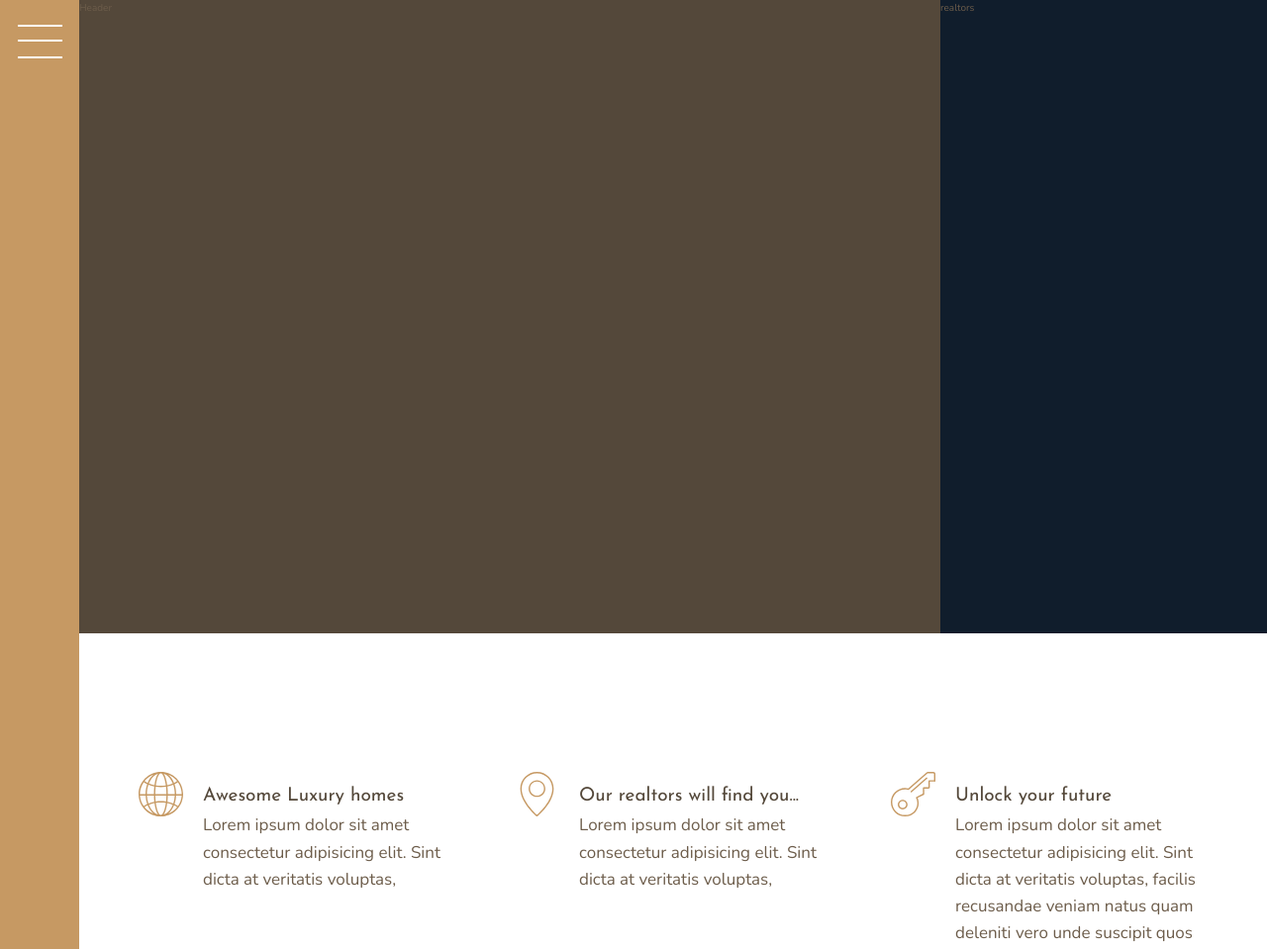
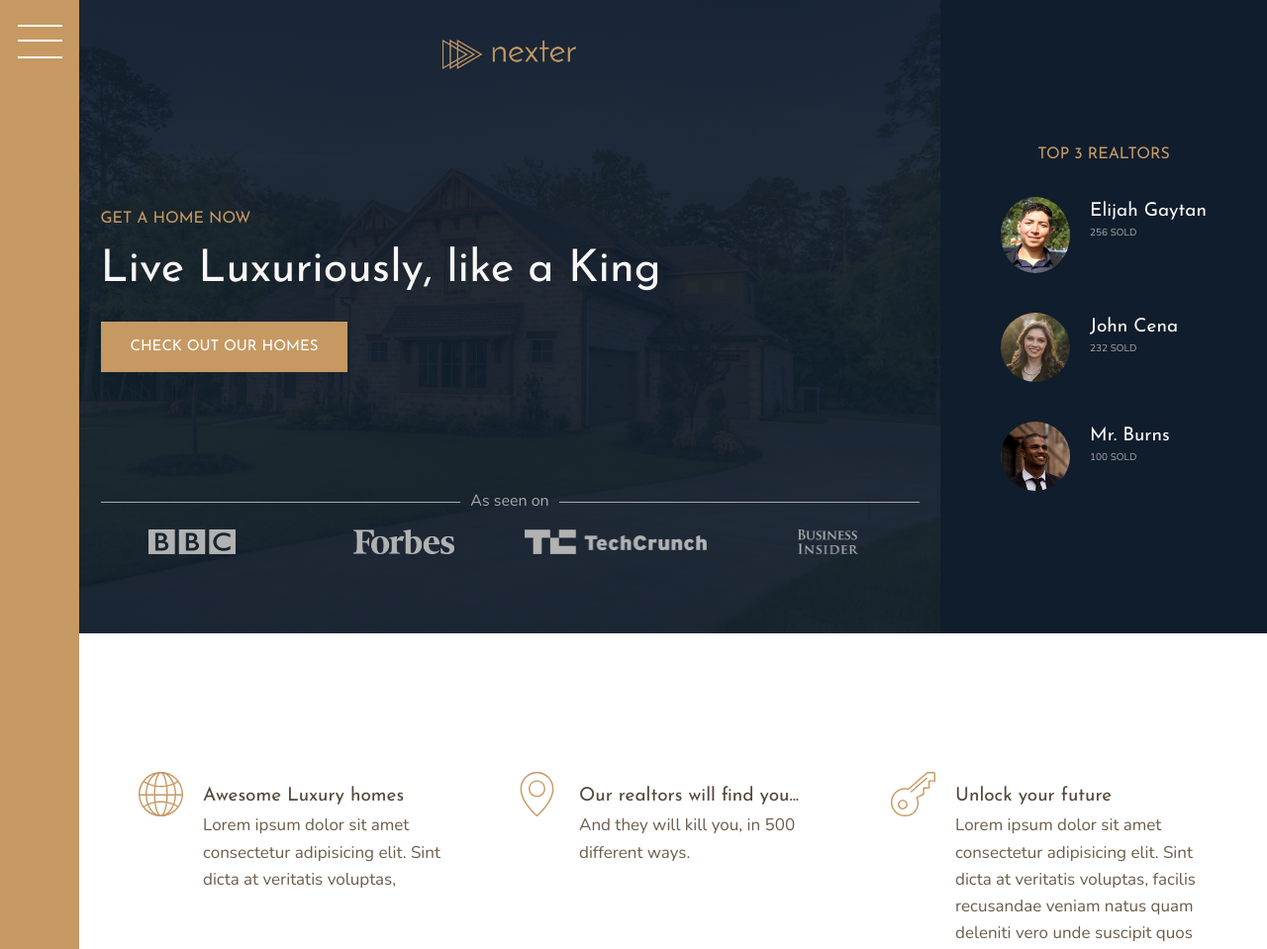
Before and after one commit to chaleay/Grid-Gallery, a website: page index.html in a window 1280 px wide. Shown: the top 959 px of the page at 99% size. Drawn offline with nearby package versions, Linux system fonts and the light colour scheme.

Commit message:
finished desktop version

```diff
--- a/index.html
+++ b/index.html
@@ -19,8 +19,39 @@
       <button class="nav-btn"></button>
     </div>
 
-    <header class="header">Header</header>
-    <div class="realtors">realtors</div>
+    <header class="header">
+      <img src="img/logo.png" alt="A logo" class="header__logo" />
+      <h3 class="heading-3">Get a Home Now</h3>
+      <h1 class="heading-1">Live Luxuriously, like a King</h1>
+      <button class="btn header__btn">Check out our homes</button>
+      <div class="header__seenon-text">As seen on</div>
+      <div class="header__seenon-logo">
+        <img src="img/logo-bbc.png" alt="logo-bbc" />
+        <img src="img/logo-forbes.png" alt="forbes" />
+        <img src="img/logo-techcrunch.png" alt="techcrunch" />
+        <img src="img/logo-bi.png" alt="bi" />
+      </div>
+    </header>
+    <div class="realtors">
+      <h3 class="heading-3">Top 3 Realtors</h3>
+      <div class="realtors__list">
+        <img src="img/me.jpg" alt="" class="realtors__img" />
+        <div class="realtors__details">
+          <h4 class="heading-4 heading-4--light">Elijah Gaytan</h4>
+          <p class="realtors__sold">256 Sold</p>
+        </div>
+        <img src="img/realtor-2.jpeg" alt="" class="realtors__img" />
+        <div class="realtors__details">
+          <h4 class="heading-4 heading-4--light">John Cena</h4>
+          <p class="realtors__sold">232 Sold</p>
+        </div>
+        <img src="img/realtor-3.jpeg" alt="" class="realtors__img" />
+        <div class="realtors__details">
+          <h4 class="heading-4 heading-4--light">Mr. Burns</h4>
+          <p class="realtors__sold">100 Sold</p>
+        </div>
+      </div>
+    </div>
 
     <section class="features">
       <div class="feature">
@@ -40,8 +71,7 @@
             Our realtors will find you...
           </h4>
           <p class="feature__text">
-            Lorem ipsum dolor sit amet consectetur adipisicing elit. Sint dicta
-            at veritatis voluptas,
+            And they will kill you, in 500 different ways.
           </p>
         </svg>
       </div>
--- a/sass/_header.scss
+++ b/sass/_header.scss
@@ -1,4 +1,67 @@
 .header {
   background-color: $color-grey-dark-1;
   grid-column: full-start / col-end 6;
+  background-image: linear-gradient(
+      rgba($color-secondary, 0.93),
+      rgba($color-secondary, 0.93)
+    ),
+    url(../img/hero.jpeg);
+  background-position: center;
+  background-size: cover;
+
+  display: grid;
+  //want first row to occupy space
+
+  grid-template-rows: 1fr min-content 6rem 1fr;
+  //min content - smallest width possible
+  //max contetn - biggest width possible
+  grid-template-columns: max-content;
+  row-gap: 1.5rem;
+  padding: 8rem;
+  padding-top: 4rem;
+
+  //aligns grid
+  justify-content: center;
+
+  &__btn {
+    align-self: start;
+    justify-self: start;
+  }
+
+  &__logo {
+    height: 3rem;
+    justify-self: center;
+  }
+
+  &__seenon-text {
+    display: grid;
+    grid-template-columns: 1fr max-content 1fr;
+    align-items: center;
+    column-gap: 1rem;
+
+    font-size: 1.6rem;
+    color: $color-grey-light-2;
+
+    //just adding these elements place the text in middle column which is cool
+    &::after,
+    &::before {
+      content: '';
+      height: 1px;
+      display: block;
+      //current text color
+      background-color: currentColor;
+    }
+  }
+
+  &__seenon-logo {
+    display: grid;
+    grid-template-columns: repeat(4, 1fr);
+    column-gap: 3rem;
+    justify-items: center;
+
+    img {
+      height: 2.5rem;
+      filter: brightness(70%);
+    }
+  }
 }
--- a/sass/_realtors.scss
+++ b/sass/_realtors.scss
@@ -1,4 +1,33 @@
 .realtors {
   background-color: $color-secondary;
   grid-column: col-start 7 / -1;
+
+  //grid props
+  display: grid;
+  grid-template-rows: min-content min-content;
+  //grid-template-columns: min-content min-content;
+
+  align-content: center;
+  justify-content: center;
+  row-gap: 3rem;
+  justify-items: center;
+
+  &__list {
+    display: grid;
+    grid-template-columns: min-content max-content;
+    column-gap: 2rem;
+    row-gap: 5vh;
+  }
+
+  &__img {
+    width: 7rem;
+    display: block;
+    border-radius: 50%;
+  }
+
+  &__sold {
+    text-transform: uppercase;
+    color: $color-grey-light-2;
+    margin-top: -3px;
+  }
 }
--- a/sass/_typography.scss
+++ b/sass/_typography.scss
@@ -5,6 +5,9 @@
 
 .heading-1 {
   @extend %heading;
+  font-size: 4.5rem;
+  color: $color-grey-light-1;
+  line-height: 1;
 }
 
 .heading-2 {
```
Also changed, not shown: css/style.css, img/me.jpg (added).
